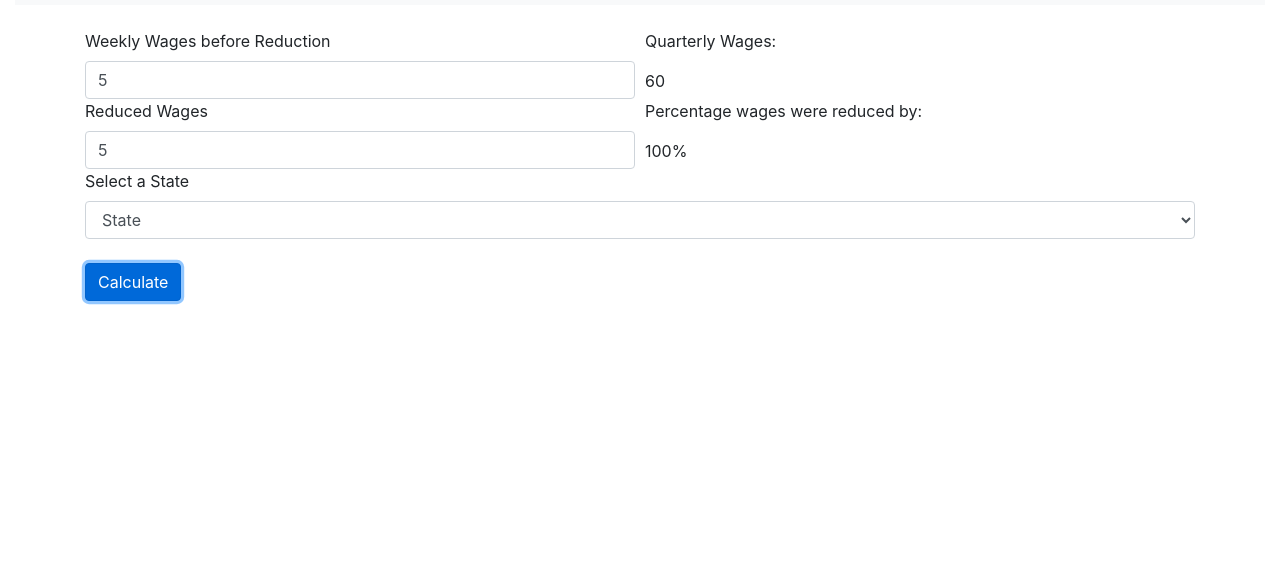
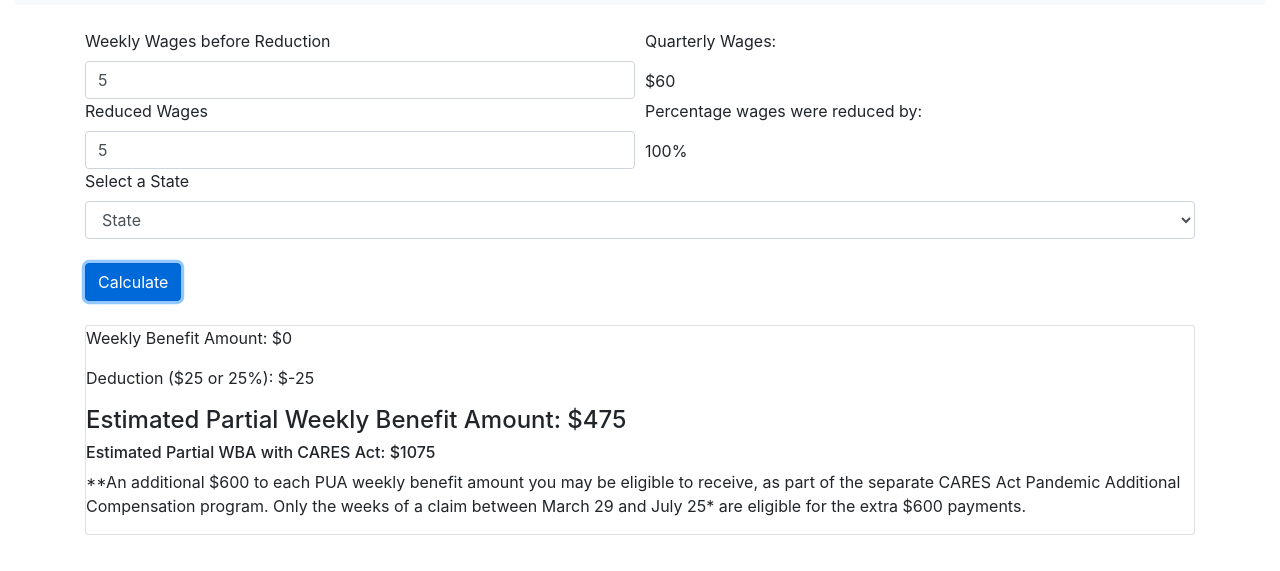
Before and after one commit to anabee/PartialWBA, a plain HTML site: page partialwba.html in a window 1280 px wide. Both pictures are taken after typing "5", "5" into the empty fields and a click on the button "Calculate". Shown: the part 51-622 px from the top of the page. Drawn offline with nearby package versions, Linux system fonts and the light colour scheme.

Commit message:
Added CA calc

```diff
--- a/partialwba.html
+++ b/partialwba.html
@@ -61,6 +61,12 @@
             <br>
             <button type="submit" class="btn btn-primary calculateBtn">Calculate</button>
         </form>
+<br>
+    <div class="card cardHoldingDiv">
+
+    </div>
+    </div>
+
     </div>
 
     <script src="https://cdnjs.cloudflare.com/ajax/libs/jquery/3.2.1/jquery.min.js"></script>
--- a/partialwba.js
+++ b/partialwba.js
@@ -3,9 +3,10 @@ var stateSelection = $(".stateselection");
 var calculateBtn = $(".calculateBtn");
 var inputState = $("#inputState");
 var origionalWages = $("#origionalWages");
-var quarterlywages = $(".quarterlywages");
+var quarterlywagesDiv = $(".quarterlywages");
 var reducedWages = $("#reducedWages");
 var percentageReduced = $(".percentageReduced");
+var cardHoldingDiv = $(".cardHoldingDiv");
 
 function setUpDropDown(){
     for (let i = 0; i < wbaArray.length; i++) {
@@ -18,19 +19,87 @@ function setUpDropDown(){
 
 setUpDropDown();
 
-// calculateBtn.on("click", function(e){
-//     e.preventDefault();
-//     console.log(inputState.val())
-// });
+var quarterlyCalc
+var percentRed
+var origWages
+var redWages
+
 
 $("form").on("submit", function(e){
     e.preventDefault();
 
-    var quarterlyCalc = origionalWages.val() * 12;
-    $(quarterlywages).text(quarterlyCalc);
+    origWages = origionalWages.val()
+    redWages = reducedWages.val()
+
+    quarterlyCalc = origWages * 12;
+    $(quarterlywagesDiv).text("$"+quarterlyCalc);
 
 
-    var percentRed = (reducedWages.val() / origionalWages.val()) * 100
+    percentRed = (redWages / origWages) * 100
     $(percentageReduced).text(percentRed+"%")
 
+    if(inputState = "California (CA)"){
+        californiaCalc()
+    }
 })
+
+function californiaCalc(){
+    var wbaCalcCAdata
+    function wbaCalcCA() {
+        if ((origWages - redWages) >= 450){
+        return wbaCalcCAdata= 450
+        } else {
+        return wbaCalcCAdata = (origWages - redWages)
+        }
+    };
+    wbaCalcCA();
+    console.log(wbaCalcCAdata)
+
+    var wbaReductionTfCA
+    function wbaDeductiolCal(){
+        var wbaTfP = wbaCalcCAdata - (wbaCalcCAdata*0.25);
+        var wbaTfD = wbaCalcCAdata - 25;
+        if (wbaTfD <= wbaTfP) {
+            return wbaReductionTfCA = wbaTfD
+        } else {
+            return wbaReductionTfCA = wbaTfP
+        }
+    };
+    wbaDeductiolCal();
+    console.log (wbaReductionTfCA);
+
+    var estWBA
+    function estimatedWbaCA(){
+        if (wbaReductionTfCA <= 450) {
+           return estWBA = 450 - wbaReductionTfCA
+        } else {
+            return estWBA = 450
+        }
+    };
+    estimatedWbaCA();
+    console.log (estWBA);
+
+    var careAmntCA = estWBA + 600;
+
+    var wbaDivCA = $("<div>");
+    var caWBA = $("<p>");
+    var caReductionAmnt = $("<p>");
+    var caEstimatedPWBA = $("<h4>");
+    var stimulusAmnt = $("<h6>");
+    var stimulusNote = $("<p>");
+
+    wbaDivCA.append(caWBA);
+    wbaDivCA.append(caReductionAmnt);
+    wbaDivCA.append(caEstimatedPWBA);
+    wbaDivCA.append(stimulusAmnt);
+    wbaDivCA.append(stimulusNote);
+
+    cardHoldingDiv.append(wbaDivCA)
+
+    caWBA.text("Weekly Benefit Amount: $" +wbaCalcCAdata);
+    caReductionAmnt.text("Deduction ($25 or 25%): $" +wbaReductionTfCA);
+    caEstimatedPWBA.text("Estimated Partial Weekly Benefit Amount: $" +estWBA);
+    stimulusAmnt.text("Estimated Partial WBA with CARES Act: $"+careAmntCA)
+    stimulusNote.text("**An additional $600 to each PUA weekly benefit amount you may be eligible to receive, as part of the separate CARES Act Pandemic Additional Compensation program. Only the weeks of a claim between March 29 and July 25* are eligible for the extra $600 payments.");
+
+}
--- a/styles/style.css
+++ b/styles/style.css
@@ -9,3 +9,7 @@
     padding-right: 0px!important;
     padding-left: 0px!important;
 }
+
+.hide {
+    display: none!important;
+}
```
